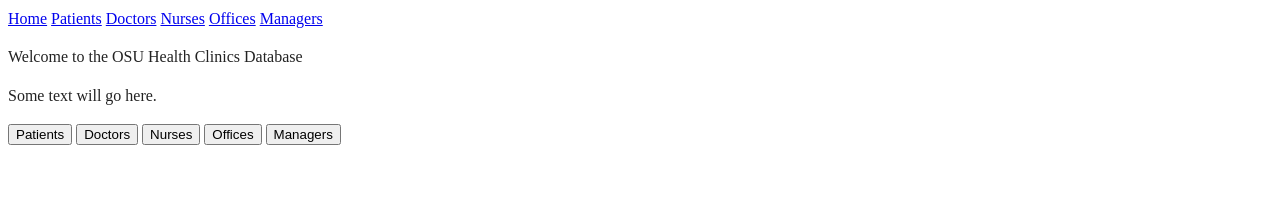
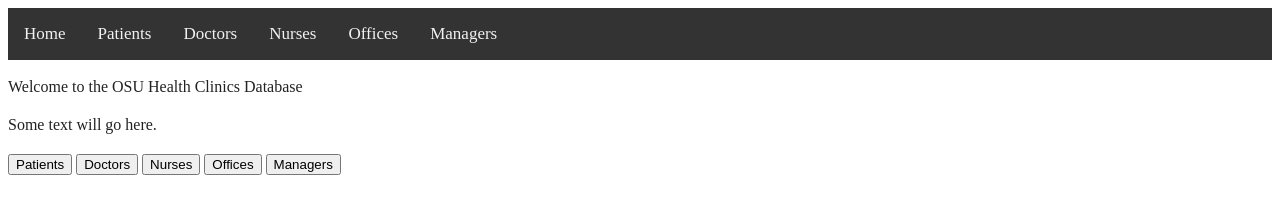
Before and after one commit to barrbran/barrbran.github.io, a plain HTML site: page index.html in a window 1280 px wide. Drawn offline with Linux system fonts and the light colour scheme; a script that the page names is missing.

Commit message:
Add files via upload

```diff
--- a/css/main.css
+++ b/css/main.css
@@ -29,3 +29,19 @@ hr {
   margin: 1em 0;
   padding: 0;
 }
+
+/* Add a black background color to the top navigation */
+.topnav {
+  background-color: #333;
+  overflow: hidden;
+}
+
+/* Style the links inside the navigation bar */
+.topnav a {
+  float: left;
+  color: #f2f2f2;
+  text-align: center;
+  padding: 14px 16px;
+  text-decoration: none;
+  font-size: 17px;
+}
```
